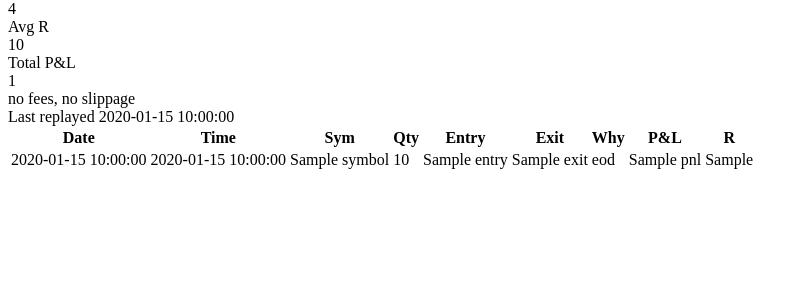
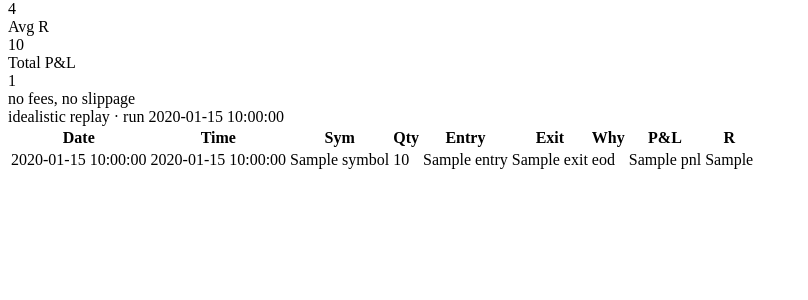
Before and after one commit to techtimefly/trident_trader, a FastAPI app: template src/trident/dashboard/templates/_replay.html in a window 1280 px wide. Shown: the part 134-434 px from the top of the page, without its empty margins (0-808 px from the left). Run offline with FastAPI, Linux system fonts and the light colour scheme; the template is opened without the code that fills it: most values are stand-ins (such as "Sample title", 1, 10 or a date in 2020).

Commit message:
feat: show honest backtest runs in the dashboard replay panel
The "Latest replay" panel now distinguishes idealistic replays from
honest backtests — a mode pill, the slippage setting, and a gross/fees
breakdown beneath net P&L for honest runs.

Also fixes the window dates, which displayed a day early: first_day /
last_day are calendar dates stored as midnight UTC and were being
tz-converted to ET, shifting them back a day. They are now formatted
directly.

```diff
--- a/src/trident/dashboard/app.py
+++ b/src/trident/dashboard/app.py
@@ -360,8 +360,10 @@ def api_replay(request: Request) -> Any:
             float(latest.wins) / float(latest.num_trades) * 100.0 if latest.num_trades else 0.0
         )
         run_view = {
-            "first_day": latest.first_day.astimezone(ET).strftime("%Y-%m-%d"),
-            "last_day": latest.last_day.astimezone(ET).strftime("%Y-%m-%d"),
+            # first_day/last_day are calendar dates stored as midnight UTC —
+            # format directly, do NOT tz-convert (that would shift a day back).
+            "first_day": latest.first_day.strftime("%Y-%m-%d"),
+            "last_day": latest.last_day.strftime("%Y-%m-%d"),
             "days": latest.days,
             "num_trades": latest.num_trades,
             "wins": latest.wins,
@@ -372,6 +374,13 @@ def api_replay(request: Request) -> Any:
             "avg_r": f"{latest.avg_r:+.2f}",
             "started_at": latest.started_at.astimezone(ET).strftime("%Y-%m-%d %H:%M ET"),
             "strategy": latest.strategy,
+            "mode": latest.mode,
+            "is_honest": latest.mode == "honest",
+            "gross_pnl": _fmt_money(latest.gross_pnl),
+            "total_fees": _fmt_money(latest.total_fees),
+            "slippage_bps": (
+                _plain_decimal(latest.slippage_bps) if latest.slippage_bps is not None else "—"
+            ),
         }
     return templates.TemplateResponse(
         request, "_replay.html", {"run": run_view, "rows": rows}
--- a/src/trident/dashboard/templates/_replay.html
+++ b/src/trident/dashboard/templates/_replay.html
@@ -22,10 +22,21 @@
         <div>
             <div class="text-xs dim uppercase tracking-widest">Total P&amp;L</div>
             <div class="mono text-xl mt-1 {{ 'pos' if run.total_pnl_positive else 'neg' }}">{{ run.total_pnl }}</div>
-            <div class="text-xs dim mt-1">no fees, no slippage</div>
+            {% if run.is_honest %}
+                <div class="text-xs dim mt-1">net &middot; gross {{ run.gross_pnl }} &middot; fees {{ run.total_fees }}</div>
+            {% else %}
+                <div class="text-xs dim mt-1">no fees, no slippage</div>
+            {% endif %}
         </div>
     </div>
-    <div class="text-xs dim mt-3">Last replayed {{ run.started_at }}</div>
+    <div class="text-xs dim mt-3">
+        {% if run.is_honest %}
+            <span class="pill pill-amber">honest backtest</span>
+            slippage {{ run.slippage_bps }} bps &middot; run {{ run.started_at }}
+        {% else %}
+            <span class="pill pill-dim">idealistic replay</span> &middot; run {{ run.started_at }}
+        {% endif %}
+    </div>
 </div>
 
 {% if rows %}
```
